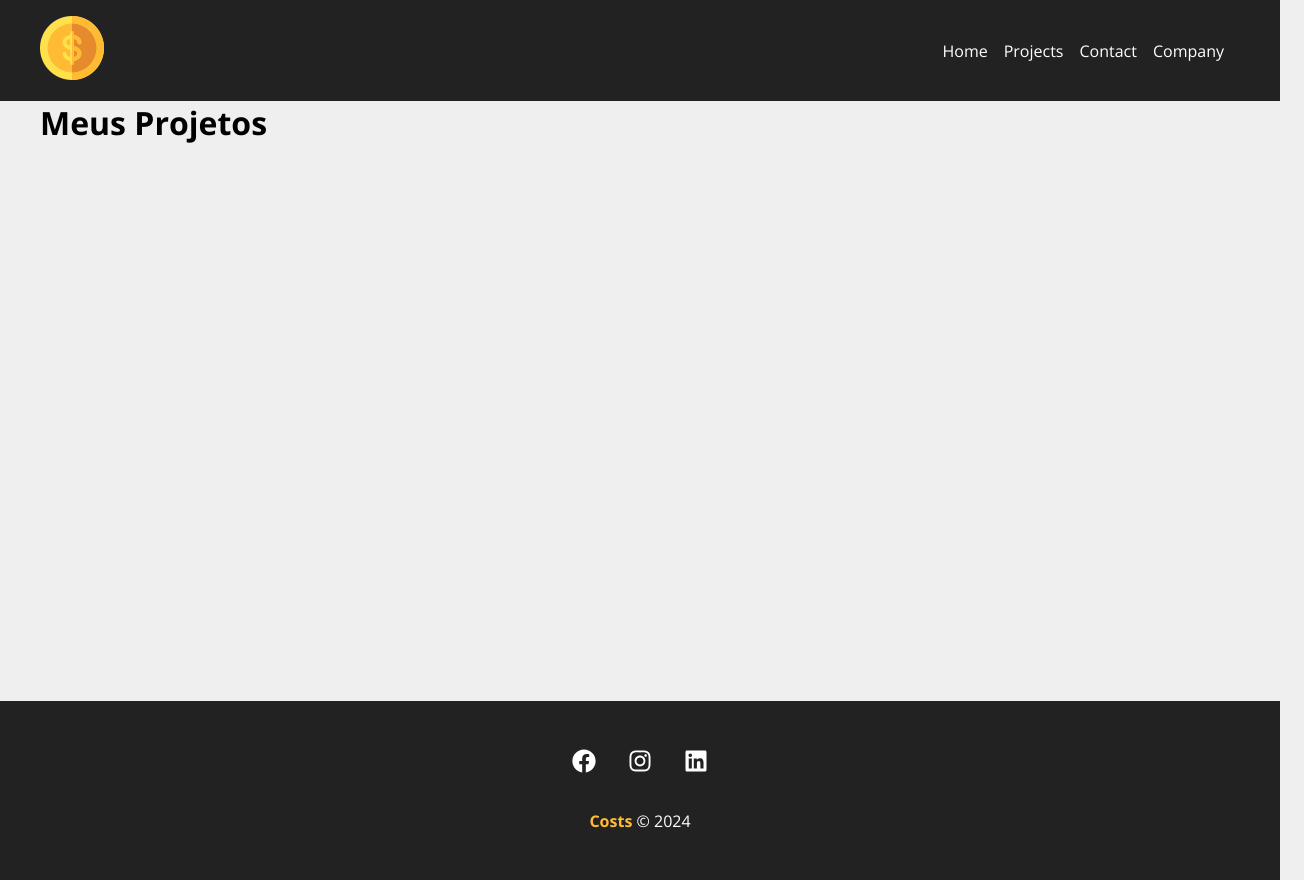
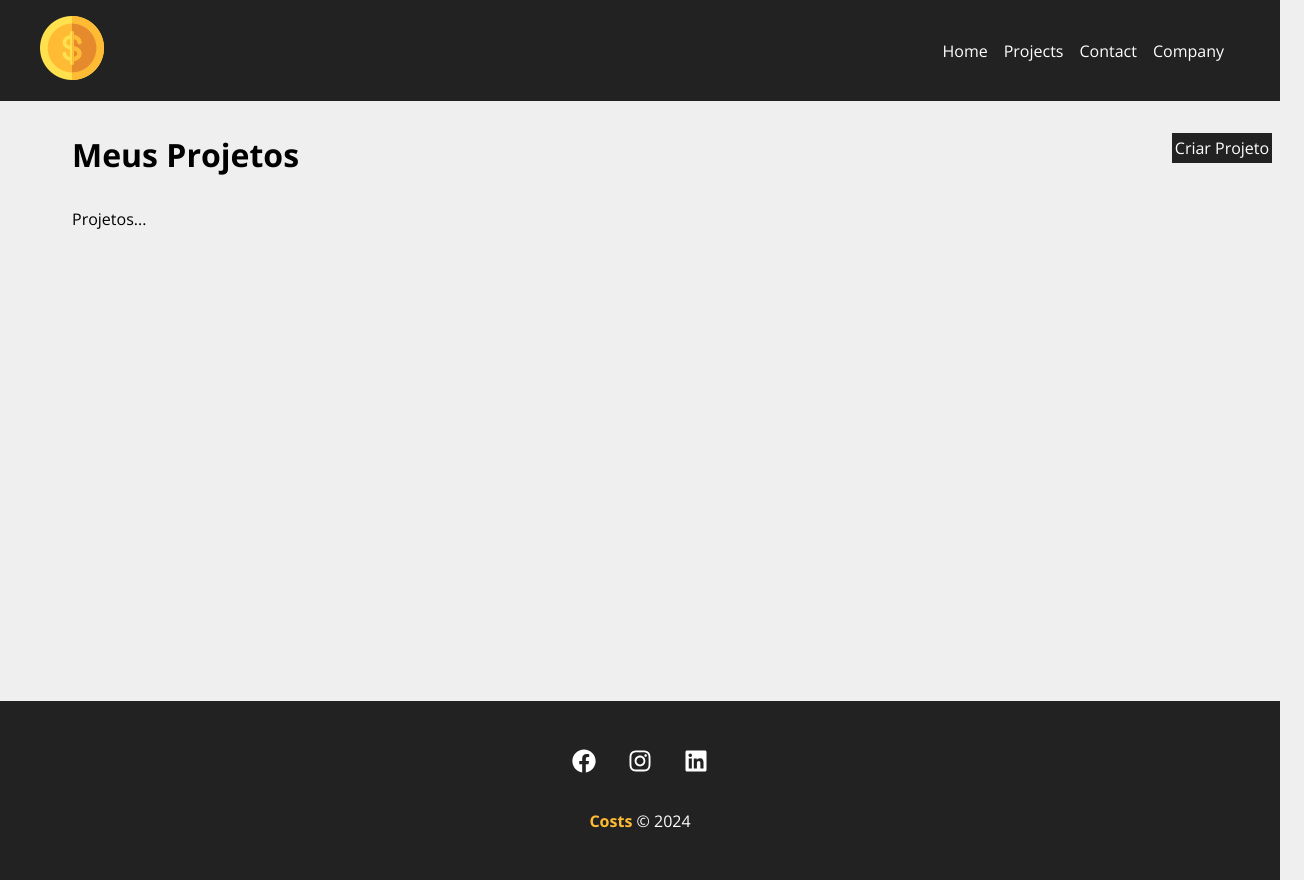
Before and after one commit to gustavobanares/Costs, a React (Create React App) app in the folder costs/: page /projects in a window 1280 px wide. Shown: the whole page, 1304 px wide, since content can reach past the window. Built offline with nearby package versions, Linux system fonts and the light colour scheme.

Commit message:
Create dashboard in projects

```diff
--- a/costs/src/components/pages/Projects.js
+++ b/costs/src/components/pages/Projects.js
@@ -1,6 +1,10 @@
 import {useLocation} from 'react-router-dom'
 
 import Message from "../layout/Message"
+import Container from '../layout/Container'
+import LinkButton from '../layout/LinkButton'
+
+import styles from './Projects.module.css'
 
 function Projects(){
 
@@ -11,9 +15,15 @@
     }
 
     return(
-        <div>
-            <h1>Meus Projetos</h1>
+        <div className={styles.project_container}>
+            <div className={styles.title_container}>
+                <h1>Meus Projetos</h1>
+                <LinkButton to='/newproject' text='Criar Projeto'/>
+            </div>
            {message &&  <Message type='sucess' msg={message}/>}
+           <Container customClass='start'>
+                <p>Projetos...</p>
+           </Container>
         </div>
     )
 }
--- /dev/null
+++ b/costs/src/components/pages/Projects.module.css
@@ -0,0 +1,9 @@
+.project_container{
+    padding: 2em;
+}
+
+.title_container{
+    display: flex;
+    justify-content: space-between;
+    margin-bottom: 2em;
+}
```
